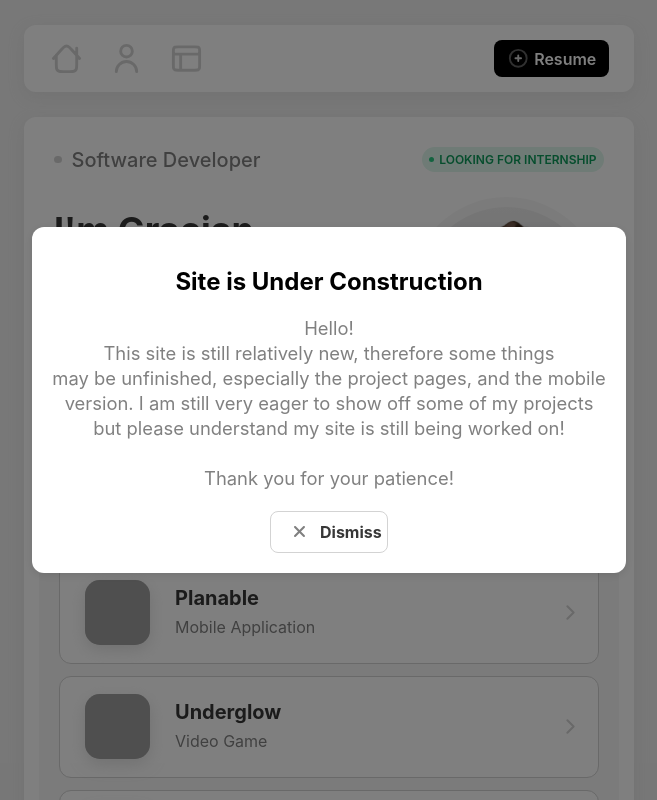
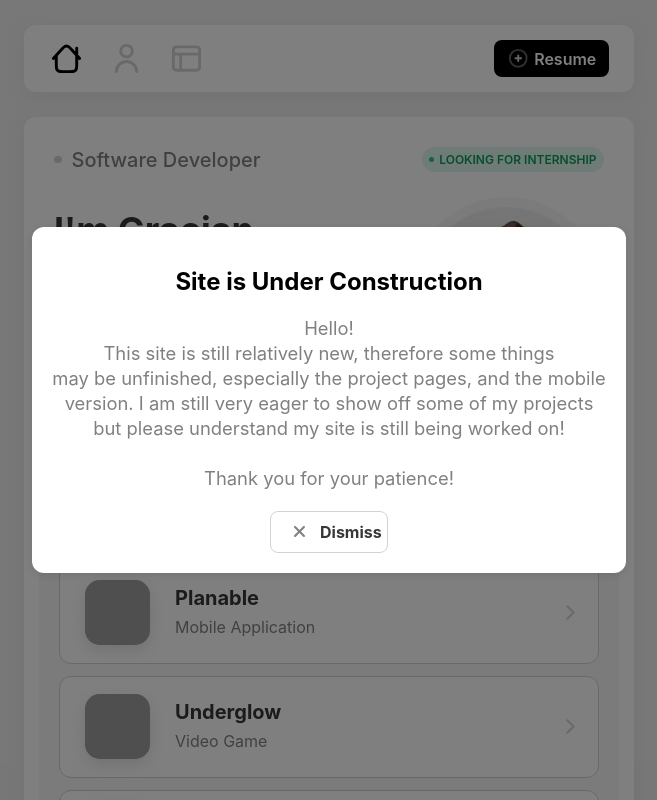
Before and after one commit to Ceriumin/portfolio, a React (Create React App) app: page / in a window 1280 px wide. Shown: the top 800 px of the page, without its empty margins (311-968 px from the left). Built offline with nearby package versions, Linux system fonts and the light colour scheme; grey boxes are pictures that could not be loaded.

Commit message:
Added link component to fix hash routing issues

```diff
--- a/package.json
+++ b/package.json
@@ -12,7 +12,7 @@
     "react-scripts": "5.0.1",
     "web-vitals": "^4.2.4"
   },
-  "homepage": "https://ceriumin.github.io/portfolio/",
+  "homepage": "https://ceriumin.github.io/portfolio/#/",
   "scripts": {
     "start": "react-scripts start",
     "build": "react-scripts build",
--- a/src/components/NavigationBar/index.js
+++ b/src/components/NavigationBar/index.js
@@ -1,5 +1,6 @@
 import React from 'react';
 import { Home, About, Projects } from '../../assets/icons';
+import { Link } from 'react-router-dom';
 import { ResumeButton } from '../';
 import './index.css';
 import { useLocation } from 'react-router-dom';
@@ -22,9 +23,21 @@ const NavigationBar = () => {
     return (
         <nav className="navbar">
             <ul className="navbar__list">
-                <li><a href='#/'><Button source={<Home />} name="Home" isActive={location.hash === '#/'} /></a></li>
-                <li><a href='#/about'><Button source={<About />} name="About" isActive={location.hash === '#/about'} /></a></li>
-                <li><a href='#/projects'><Button source={<Projects />} name="Projects" isActive={location.hash === '#/projects'} /></a></li>
+                <li>
+                    <Link to="/">
+                        <Button source={<Home />} name="Home" isActive={location.pathname === '/'} />
+                    </Link>
+                </li>
+                <li>
+                    <Link to="/about">
+                        <Button source={<About />} name="About" isActive={location.pathname === '/about'} />
+                    </Link>
+                </li>
+                <li>
+                    <Link to="/projects">
+                        <Button source={<Projects />} name="Projects" isActive={location.pathname === '/projects'} />
+                    </Link>
+                </li>
             </ul>
             <ResumeButton />
         </nav>
```
